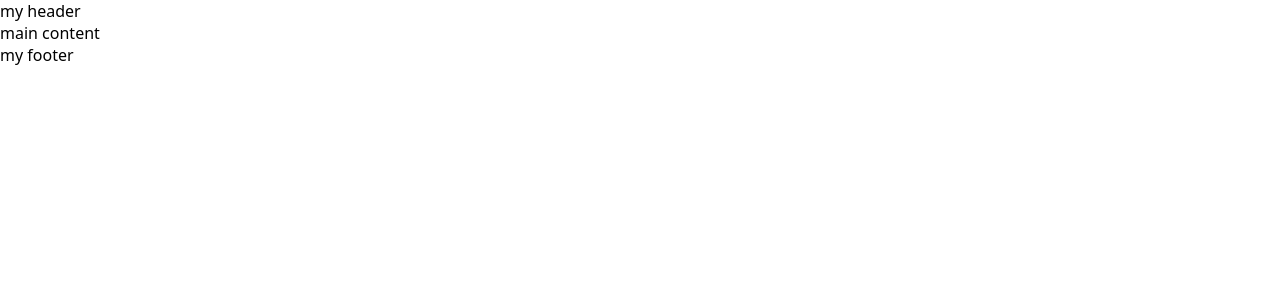
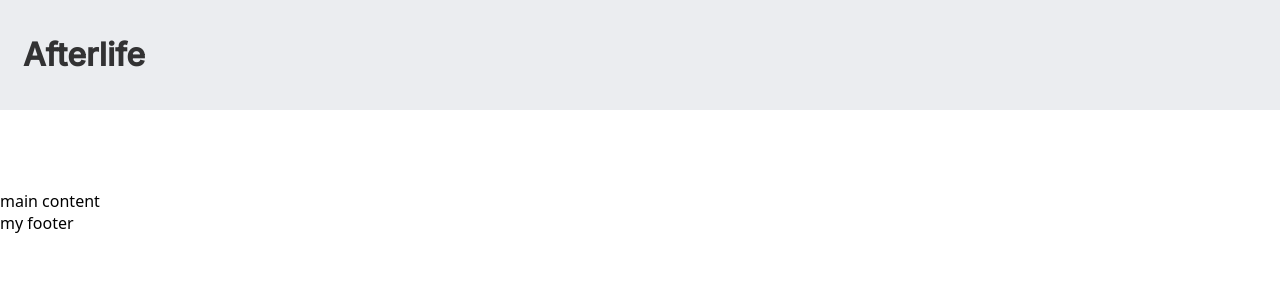
Before and after one commit to JamesN27/react-landing-page-clone, a JavaScript app: page / in a window 1280 px wide. Shown: the top 300 px of the page. Built offline with nearby package versions, Linux system fonts and the light colour scheme; the HTML template or start-up script is replaced by a standard one.

Commit message:
Finish header element

```diff
--- a/package.json
+++ b/package.json
@@ -36,6 +36,7 @@
     "eslint": "^8.40.0",
     "eslint-config-upleveled": "^4.2.2",
     "jest": "^29.5.0",
+    "sass": "^1.62.1",
     "stylelint": "^15.6.1",
     "stylelint-config-upleveled": "^1.0.2",
     "typescript": "^5.0.4"
--- a/src/App.js
+++ b/src/App.js
@@ -1,7 +1,14 @@
+import styles from './App.module.scss';
+
 export default function App() {
   return (
     <>
-      <header>my header</header>
+      <header className={styles.header}>
+        <h1>
+          <a href="/a"> Afterlife</a>
+        </h1>
+      </header>
+
       <main>main content</main>
       <footer>my footer</footer>
     </>
--- /dev/null
+++ b/src/App.module.scss
@@ -0,0 +1,31 @@
+.header {
+  color: #323233;
+  background-color: #ebedf0;
+  height: 46px;
+  padding: 32px;
+  position: fixed;
+  top: 0;
+  left: 0;
+  right: 0;
+  display: flex;
+  justify-content: center;
+  align-items: center;
+}
+
+a {
+  color: #323233;
+  text-decoration: none;
+  font-weight: 800;
+  font-size: 2rem;
+  line-height: 3rem;
+  display: block;
+  margin-block-start: 1em;
+  margin-block-end: 1em;
+  margin-inline-start: 0px;
+  margin-inline-end: 0px;
+  margin-left: -617px;
+}
+
+main {
+  margin-top: 190px;
+}
```
Also changed, not shown: 1 other file (tests, documents, lock files or other folders).
